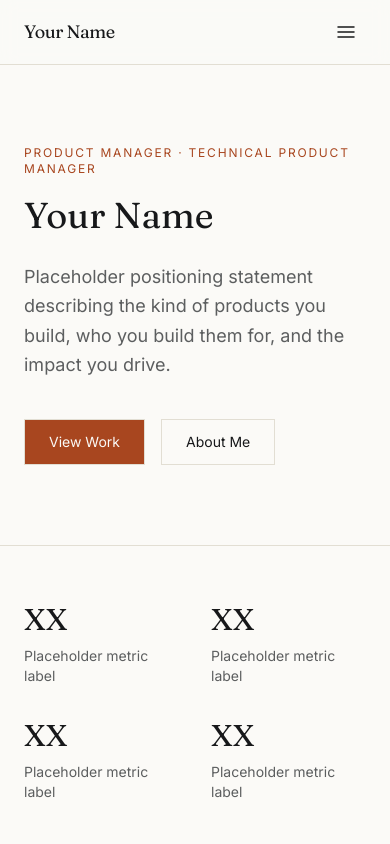
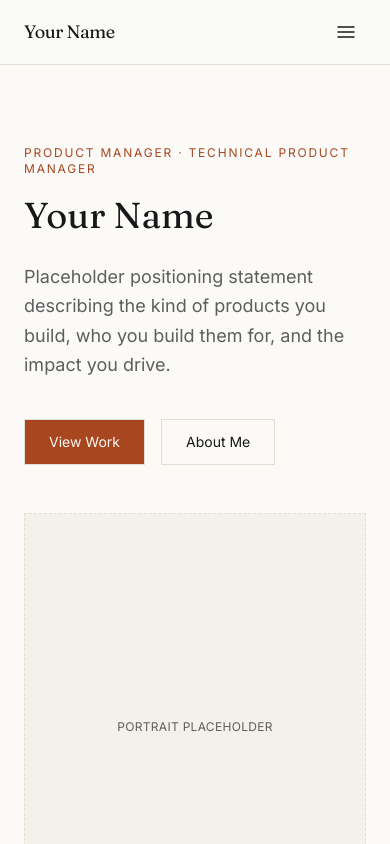
Before and after one commit to dannypellatt/product_website, a Next.js app: page / in a window 390 px wide. Shown: the top 844 px of the page. Built offline with nearby package versions, Linux system fonts and the light colour scheme.

Commit message:
Add portrait image placeholder to hero section
Splits the hero into a two-column layout with a placeholder for a
photo next to the intro copy, stacking on mobile.
Co-Authored-By: Claude Sonnet 5 <noreply@anthropic.com>
Claude-Session: https://claude.ai/code/session_01W5vM6ZuGhky6FsdTRLNWJK

```diff
--- a/src/components/home/Hero.tsx
+++ b/src/components/home/Hero.tsx
@@ -1,10 +1,12 @@
 import Button from "@/components/ui/Button";
 import Container from "@/components/layout/Container";
+import ImagePlaceholder from "@/components/ui/ImagePlaceholder";
 
 export default function Hero() {
   return (
     <section className="border-b border-border py-20 sm:py-28">
-      <Container>
+      <Container className="grid grid-cols-1 items-center gap-12 lg:grid-cols-[1.2fr_1fr] lg:gap-16">
+        <div>
           <p className="text-xs uppercase tracking-[0.15em] text-accent">
             Product Manager &middot; Technical Product Manager
           </p>
@@ -22,6 +24,9 @@ export default function Hero() {
               About Me
             </Button>
           </div>
+        </div>
+
+        <ImagePlaceholder label="Portrait placeholder" aspect="aspect-[4/5]" />
       </Container>
     </section>
   );
```
Lines whose indentation alone changed are shown as unchanged.
